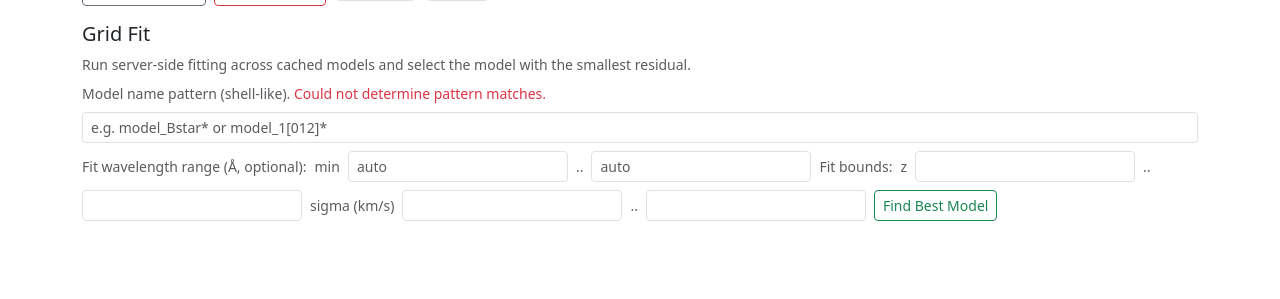
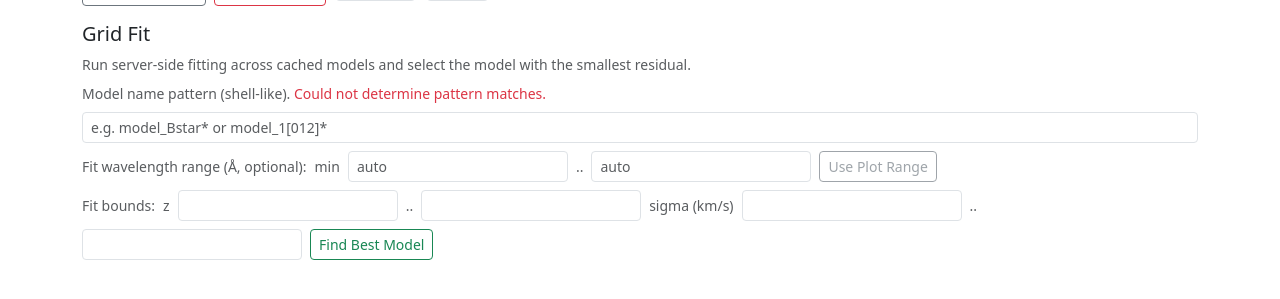
Before and after one commit to karpov-sv/cmfgen_viewer, a Flask app: template cmfgen_viewer/templates/upload_spectrum_view.html in a window 1280 px wide. Shown: the part 178-477 px from the top of the page. Run offline with Flask 3, Linux system fonts and the light colour scheme; the template is opened without the code that fills it, so the values that code supplies are empty; some libraries are stand-ins or nearby versions.

Commit message:
Refine upload fit range controls and normalized parsing
Treat negative flux samples as invalid for normalized uploaded spectra and report the filtered count in warnings.

Reflow upload grid-fit controls into separate lines, and add a "Use Plot Range" button that copies the current plot x-range into wavelength fit limits.

```diff
--- a/cmfgen_viewer/observed_spectrum.py
+++ b/cmfgen_viewer/observed_spectrum.py
@@ -208,6 +208,18 @@ def _parse_uploaded_fits(
     if flux_mode != "auto" and flux_mode != detected_mode:
         warnings.append(f"Requested flux mode '{flux_mode}' overrides detected mode '{detected_mode}'.")
 
+    negative_flux_skipped = 0
+    if resolved_mode == "normalized":
+        non_negative_mask = flux_arr >= 0
+        negative_flux_skipped = int(flux_arr.size - int(non_negative_mask.sum()))
+        if negative_flux_skipped > 0:
+            wavelength_arr = wavelength_arr[non_negative_mask]
+            flux_arr = flux_arr[non_negative_mask]
+            skipped_points += negative_flux_skipped
+            warnings.append(f"Filtered {negative_flux_skipped} normalized point(s) with negative flux.")
+            if wavelength_arr.size < 2:
+                raise ValueError("Uploaded normalized spectrum has too few non-negative samples after filtering.")
+
     range_skipped_points = 0
     if lambda_min is not None or lambda_max is not None:
         range_mask = np.ones(wavelength_arr.shape, dtype=bool)
--- a/cmfgen_viewer/templates/upload_spectrum_view.html
+++ b/cmfgen_viewer/templates/upload_spectrum_view.html
@@ -840,9 +840,10 @@
         id="grid-fit-form"
         method="post"
         action="{{ url_for('viewer.upload_fit_grid', token=upload.token) }}"
-        class="d-flex flex-wrap align-items-center gap-2 mb-3"
+        class="mb-3"
       >
         <input type="hidden" name="async" value="1">
+        <div class="d-flex flex-wrap align-items-center gap-2 mb-2">
           <label for="grid-model-pattern" class="small text-muted mb-0">
             Model name pattern (shell-like).
             <span id="grid-pattern-match">...</span>
@@ -855,6 +856,8 @@
             value="{{ model_name_pattern }}"
             placeholder="e.g. model_Bstar* or model_1[012]*"
           >
+        </div>
+        <div class="d-flex flex-wrap align-items-center gap-2 mb-2">
           <span class="small text-muted">Fit wavelength range (Å, optional):</span>
           <label for="grid-fit-lambda-min" class="small text-muted mb-0">min</label>
           <input
@@ -878,6 +881,9 @@
             value="{{ fit_wavelength_inputs.max }}"
             placeholder="auto"
           >
+          <button id="grid-fit-use-plot-range" type="button" class="btn btn-sm btn-outline-secondary">Use Plot Range</button>
+        </div>
+        <div class="d-flex flex-wrap align-items-center gap-2">
           <span class="small text-muted">Fit bounds:</span>
           <label for="grid-fit-redshift-min" class="small text-muted mb-0">z</label>
           <input
@@ -955,6 +961,7 @@
           {% endif %}
           <button type="submit" class="btn btn-sm btn-outline-success">Find Best Model</button>
           <button id="grid-fit-cancel" type="button" class="btn btn-sm btn-outline-danger d-none">Stop Search</button>
+        </div>
       </form>
 
       <div id="grid-fit-feedback" class="alert py-2 mb-3 d-none" role="status" aria-live="polite"></div>
@@ -1036,6 +1043,10 @@
       var cancelButton = document.getElementById("grid-fit-cancel");
       var patternInput = document.getElementById("grid-model-pattern");
       var patternMatch = document.getElementById("grid-pattern-match");
+      var lambdaMinInput = document.getElementById("grid-fit-lambda-min");
+      var lambdaMaxInput = document.getElementById("grid-fit-lambda-max");
+      var usePlotRangeButton = document.getElementById("grid-fit-use-plot-range");
+      var uploadPlot = document.getElementById("upload-spectrum-plot");
       var matchCountUrl = "{{ url_for('viewer.upload_fit_grid_match_count', token=upload.token) }}";
       var initialActiveJob = {{ active_grid_job | tojson if active_grid_job else "null" }};
       var matchCountTimer = null;
@@ -1179,6 +1190,60 @@
         feedback.classList.remove("alert-danger");
         feedback.classList.remove("alert-info");
         feedback.classList.add(isError ? "alert-danger" : "alert-info");
+      }
+
+      function formatRangeValue(value) {
+        var numeric = Number(value);
+        if (!Number.isFinite(numeric)) {
+          return "";
+        }
+        return Number(numeric.toFixed(6)).toString();
+      }
+
+      function readCurrentPlotXRange() {
+        if (!uploadPlot || !uploadPlot._fullLayout || !uploadPlot._fullLayout.xaxis) {
+          return null;
+        }
+        var xaxis = uploadPlot._fullLayout.xaxis;
+        var range = xaxis.range;
+        if (!Array.isArray(range) || range.length < 2) {
+          return null;
+        }
+        var first = Number(range[0]);
+        var second = Number(range[1]);
+        if (!Number.isFinite(first) || !Number.isFinite(second)) {
+          return null;
+        }
+        var axisType = String(xaxis.type || "").toLowerCase();
+        if (axisType === "log") {
+          first = Math.pow(10, first);
+          second = Math.pow(10, second);
+        }
+        if (!Number.isFinite(first) || !Number.isFinite(second)) {
+          return null;
+        }
+        var lower = Math.min(first, second);
+        var upper = Math.max(first, second);
+        if (lower <= 0 || upper <= lower) {
+          return null;
+        }
+        return [lower, upper];
+      }
+
+      function applyPlotRangeToFitInputs() {
+        if (!lambdaMinInput || !lambdaMaxInput) {
+          return;
+        }
+        var range = readCurrentPlotXRange();
+        if (!range) {
+          setFeedback("Could not read the current plot range. Zoom or pan the spectrum plot first.", true);
+          return;
+        }
+        var minText = formatRangeValue(range[0]);
+        var maxText = formatRangeValue(range[1]);
+        lambdaMinInput.value = minText;
+        lambdaMaxInput.value = maxText;
+        setFeedback("Fit wavelength range set from plot view: " + minText + " .. " + maxText + " Å.", false);
       }
 
       function setProgress(percentage, text, isRunning) {
@@ -1684,6 +1749,13 @@
       if (patternInput) {
         patternInput.addEventListener("input", schedulePatternMatchCount);
         patternInput.addEventListener("change", schedulePatternMatchCount);
+      }
+      if (usePlotRangeButton) {
+        usePlotRangeButton.addEventListener("click", applyPlotRangeToFitInputs);
+        if (!uploadPlot) {
+          usePlotRangeButton.disabled = true;
+          usePlotRangeButton.title = "Spectrum plot is not available.";
+        }
       }
       if (cancelButton) {
         cancelButton.addEventListener("click", requestCancelActiveJob);
```
Lines whose indentation alone changed are shown as unchanged.
